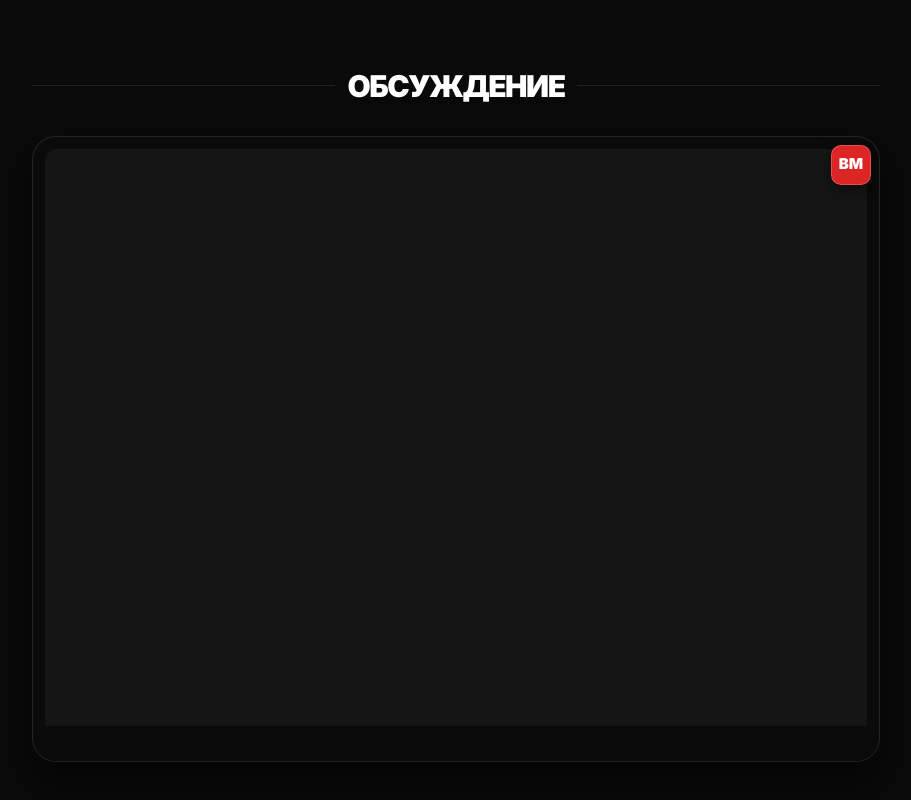
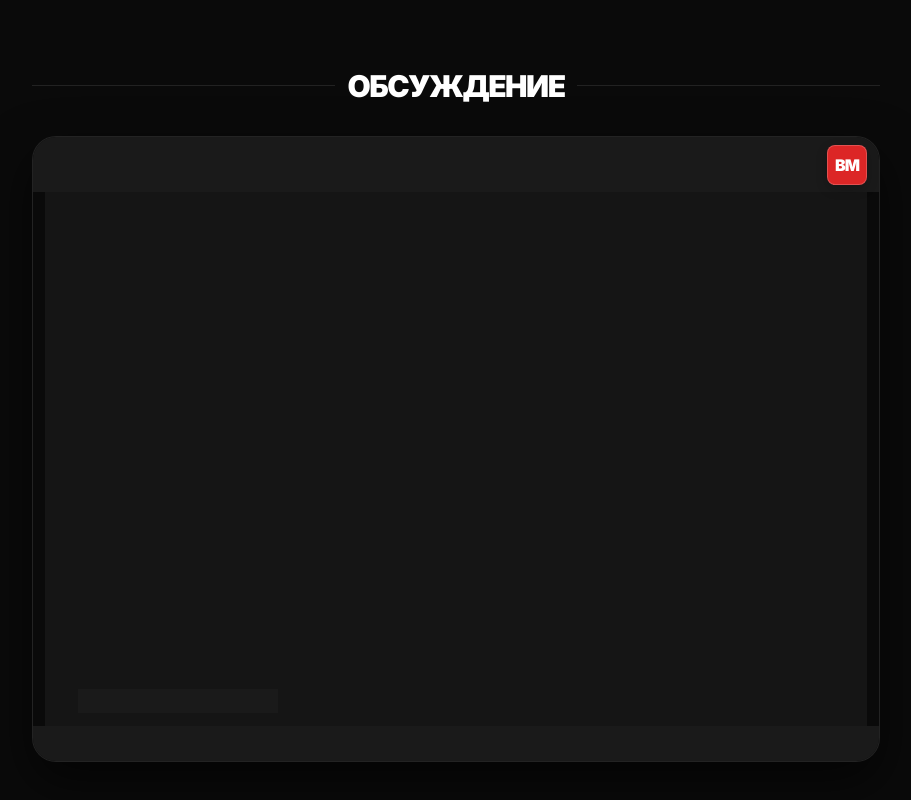
Before and after one commit to VMRcompany/vovamaniya, a plain HTML site: page index.html in a window 1280 px wide. Shown: the part 3371-4171 px from the top of the page, without its empty margins (184-1095 px from the left). Drawn offline with nearby package versions, Linux system fonts and the light colour scheme.

Commit message:
Fix HTML structure and update title case

```diff
--- a/index.html
+++ b/index.html
@@ -3,7 +3,7 @@
 <head>
     <meta charset="UTF-8">
     <meta name="viewport" content="width=device-width, initial-scale=1.0">
-    <title>ВОВАМАНИЯ</title>
+    <title>ВоваМания</title>
     <!-- Tailwind CSS -->
     <script src="https://cdn.tailwindcss.com"></script>
     <script>
@@ -120,32 +120,52 @@
         .vk-shield-top {
             position: absolute;
             top: 0;
-            right: 0;
+            left: 0;
             width: 100%;
             height: 55px;
             z-index: 100;
-            background: transparent;
+            background: #1a1a1a; /* Matches the inverted background of the iframe */
             cursor: default;
+            pointer-events: auto; /* Block all clicks on the top bar */
         }
         .vk-logo-cover {
             position: absolute;
             top: 8px;
-            right: 8px;
+            right: 12px;
             width: 40px;
             height: 40px;
             background: #dc2626;
             z-index: 101;
-            border-radius: 10px;
+            border-radius: 8px;
             display: flex;
             align-items: center;
             justify-content: center;
             font-weight: 900;
-            font-size: 15px;
+            font-size: 16px;
             color: white;
-            box-shadow: 0 4px 12px rgba(0,0,0,0.5);
+            box-shadow: 0 4px 12px rgba(0,0,0,0.2);
             pointer-events: none;
             user-select: none;
             border: 1px solid rgba(255,255,255,0.2);
+            letter-spacing: -1px;
+        }
+        /* Shield for the "Share" checkbox text */
+        .vk-shield-share {
+            position: absolute;
+            bottom: 48px;
+            left: 45px;
+            width: 200px;
+            height: 24px;
+            background: #1a1a1a; /* Matches the inverted background */
+            z-index: 100;
+            pointer-events: none;
+        }
+        @media (max-width: 640px) {
+            .vk-shield-share {
+                bottom: 42px;
+                left: 40px;
+                width: 150px;
+            }
         }
         .vk-shield-bottom {
             position: absolute;
@@ -154,7 +174,7 @@
             right: 0;
             height: 35px;
             z-index: 100;
-            background: #0a0a0a;
+            background: #1a1a1a; /* Matches the inverted background */
         }
         @media (max-width: 640px) {
             .vk-shield-top {
@@ -316,9 +336,9 @@
                         </motion.div>
 
                         <div className="vk-wrapper">
-                            <div className="vk-shield-top">
-                                <div className="vk-logo-cover">ВМ</div>
-                            </div>
+                            <div className="vk-shield-top"></div>
+                            <div className="vk-logo-cover">ВМ</div>
+                            <div className="vk-shield-share"></div>
                             <div id="vk_comments_page"></div>
                             <div className="vk-shield-bottom"></div>
                         </div>
@@ -644,9 +664,9 @@
                             <div className="h-px bg-white/10 flex-1"></div>
                         </div>
                         <div className="vk-wrapper">
-                            <div className="vk-shield-top">
-                                <div className="vk-logo-cover">ВМ</div>
-                            </div>
+                            <div className="vk-shield-top"></div>
+                            <div className="vk-logo-cover">ВМ</div>
+                            <div className="vk-shield-share"></div>
                             <div id="vk_comments_main"></div>
                             <div className="vk-shield-bottom"></div>
                         </div>
```
